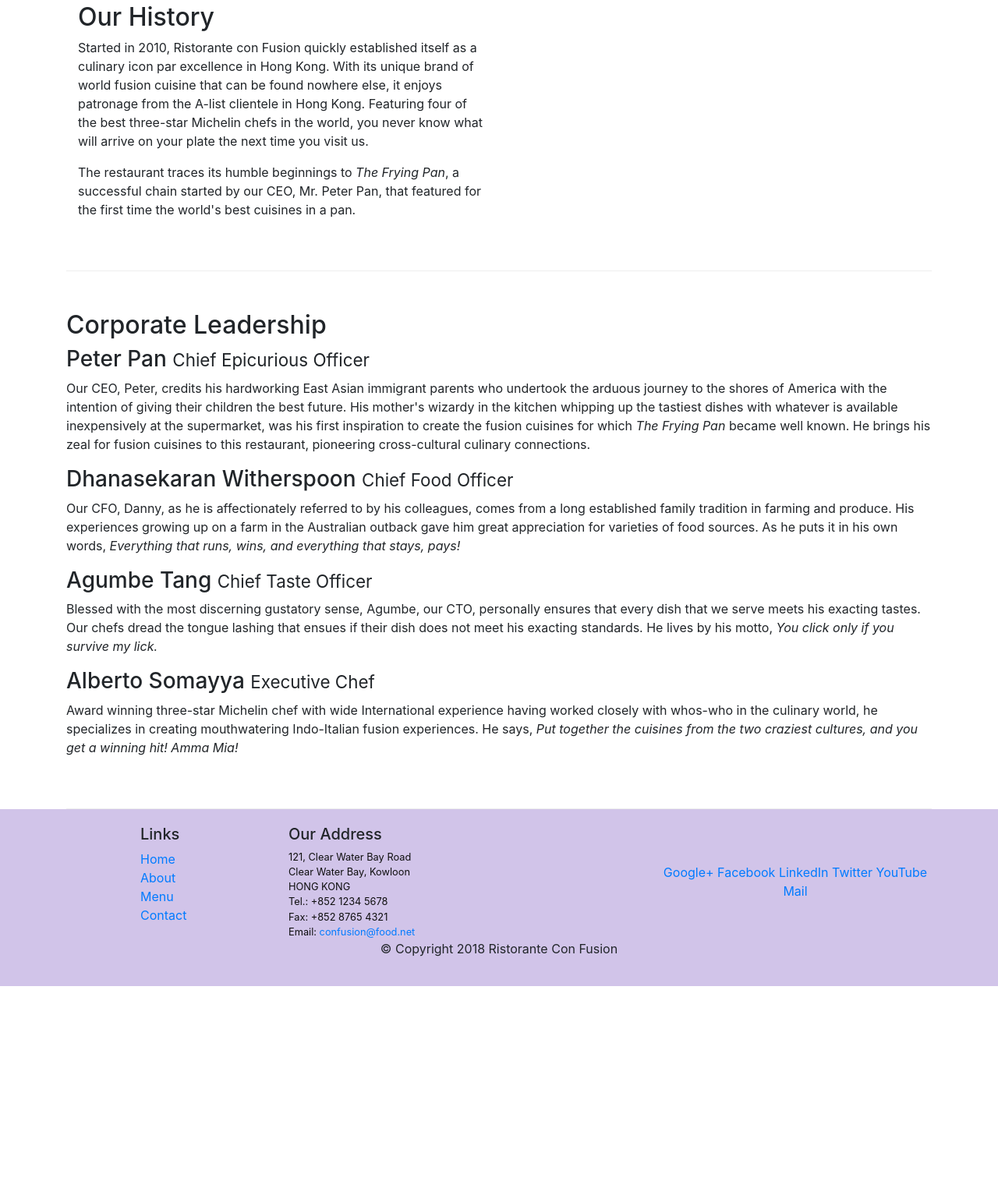
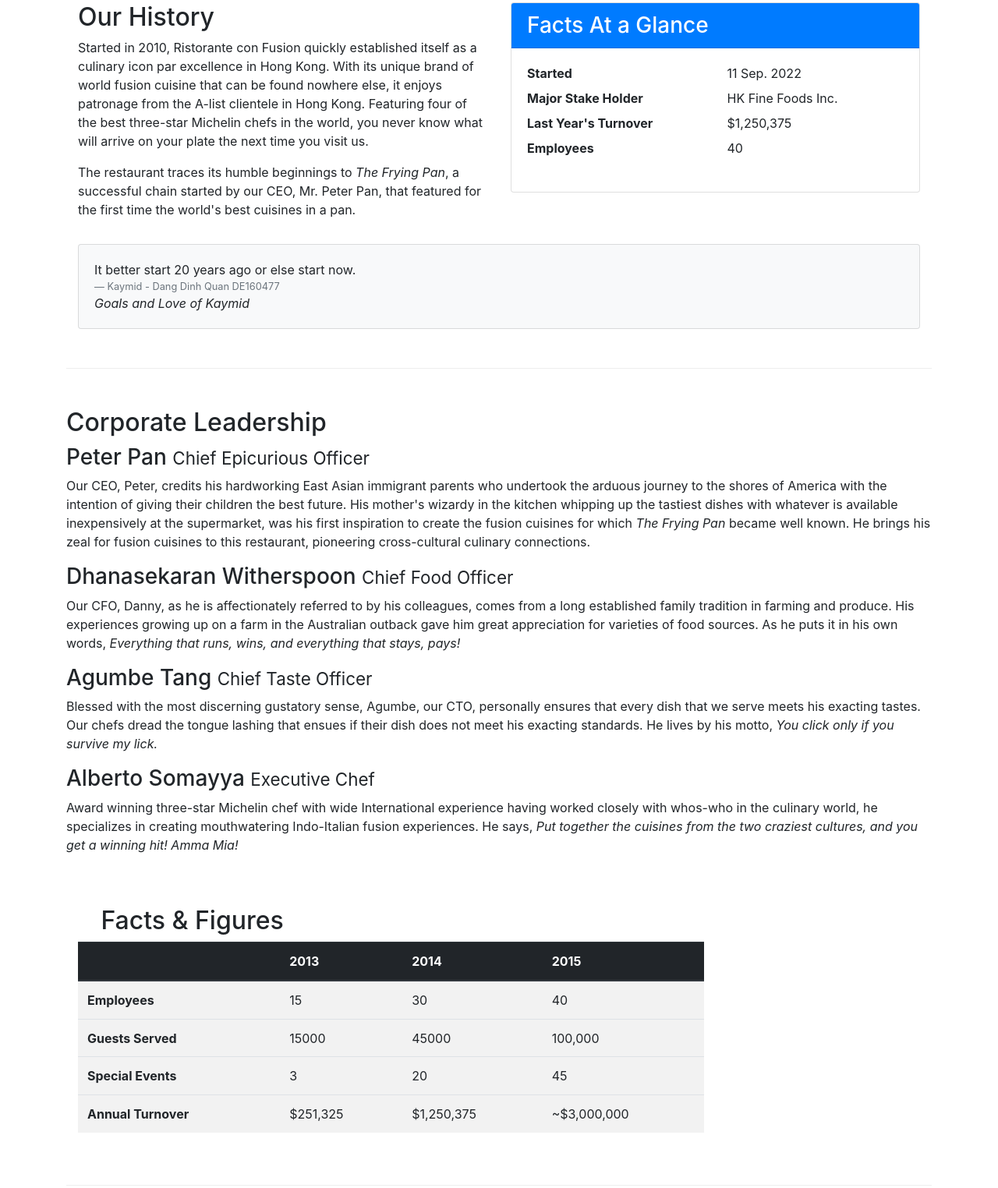
Before and after one commit to kaymid1/git-bootstrap4RE, a website: page aboutus.html in a window 1280 px wide. Shown: the part 565-2089 px from the top of the page at 78% size. Before the commit the page ends 1830 px from the top, so only its background shows below. Drawn offline with nearby package versions, Linux system fonts and the light colour scheme.

Commit message:
Tables and Cards

```diff
--- a/aboutus.html
+++ b/aboutus.html
@@ -74,7 +74,33 @@
             cuisines in a pan.
           </p>
         </div>
-        <div></div>
+        <div class="col-sm">
+          <div class="card">
+            <h3 class="card-header bg-primary text-white" id="cardTitle">Facts At a Glance</h3>
+            <div class="card-body">
+              <dl class="row">
+                <dt class="col-6">Started</dt>
+                <dd class="col-6">11 Sep. 2022</dd>
+                <dt class="col-6">Major Stake Holder</dt>
+                <dd class="col-6">HK Fine Foods Inc.</dd>
+                <dt class="col-6">Last Year's Turnover</dt>
+                <dd class="col-6">$1,250,375</dd>
+                <dt class="col-6">Employees</dt>
+                <dd class="col-6">40</dd>
+              </dl>
+            </div>
+          </div>
+        </div>
+        <div class="col-12">
+          <blockquote class="blockquote"></blockquote>
+          <div class="card card-body bg-light">
+              <p class="mb-0">It better start 20 years ago or else start now.
+              </p>
+              <footer class="blockquote-footer">Kaymid - Dang Dinh Quan DE160477</footer>
+              <cite title="Source Title">Goals and Love of Kaymid</cite>
+            </blockquote>
+          </div>
+        </div>
       </div>
 
       <div class="row row-content">
@@ -131,6 +157,43 @@
           </p>
         </div>
         </div>
+        <div class="row row-content container"">
+          <h2 id="factsFigures">Facts & Figures</h2>
+          <div class="col-12 col-sm-9" id ="factsContentDetails">
+            <div class="table-responsive">
+              <table class="table table-striped">
+                <thead class="thead-dark">
+                  <th>&nbsp;</th> <!--non breaking space : will bot break into new line-->
+                  <th>2013</th>
+                  <th>2014</th>
+                  <th>2015</th>
+                </thead>
+                <tbody>
+                  <th>Employees</th>
+                  <td>15</td>
+                  <td>30</td>
+                  <td>40</td>
+                  <tr></tr>
+                  <th>Guests Served</th>
+                  <td>15000</td>
+                  <td>45000</td>
+                  <td>100,000</td>
+                  <tr></tr>
+                  <th>Special Events</th>
+                  <td>3</td>
+                  <td>20</td>
+                  <td>45</td>
+                  <tr></tr>
+                  <th>Annual Turnover</th>
+                  <td>$251,325</td>
+                  <td>$1,250,375</td>
+                  <td>~$3,000,000</td>
+                </tbody>
+              </table>
+            </div>
+          </div>
+          <div class="col-12 col-sm-3"></div>
+        </div>
       </div>
     </div>
 
--- a/css/aboutusstyle.css
+++ b/css/aboutusstyle.css
@@ -48,3 +48,23 @@
     padding :50px 0px 0px 0px;
     z-index: 0;
   }
+
+  /* #factsContent{
+    padding: 50px 1000px 50px 0px;
+
+  } */
+
+  #factsContentDetails{
+    display: flex;
+    /* justify-content: baseline; */
+    /* align-items: flex-start; */
+    margin-right: 100px;
+  }
+
+  #factsFigures{
+    margin-right: auto;
+    padding-right: 3%;
+    padding-left: 4%;
+    text-align: center;
+
+  }
```
